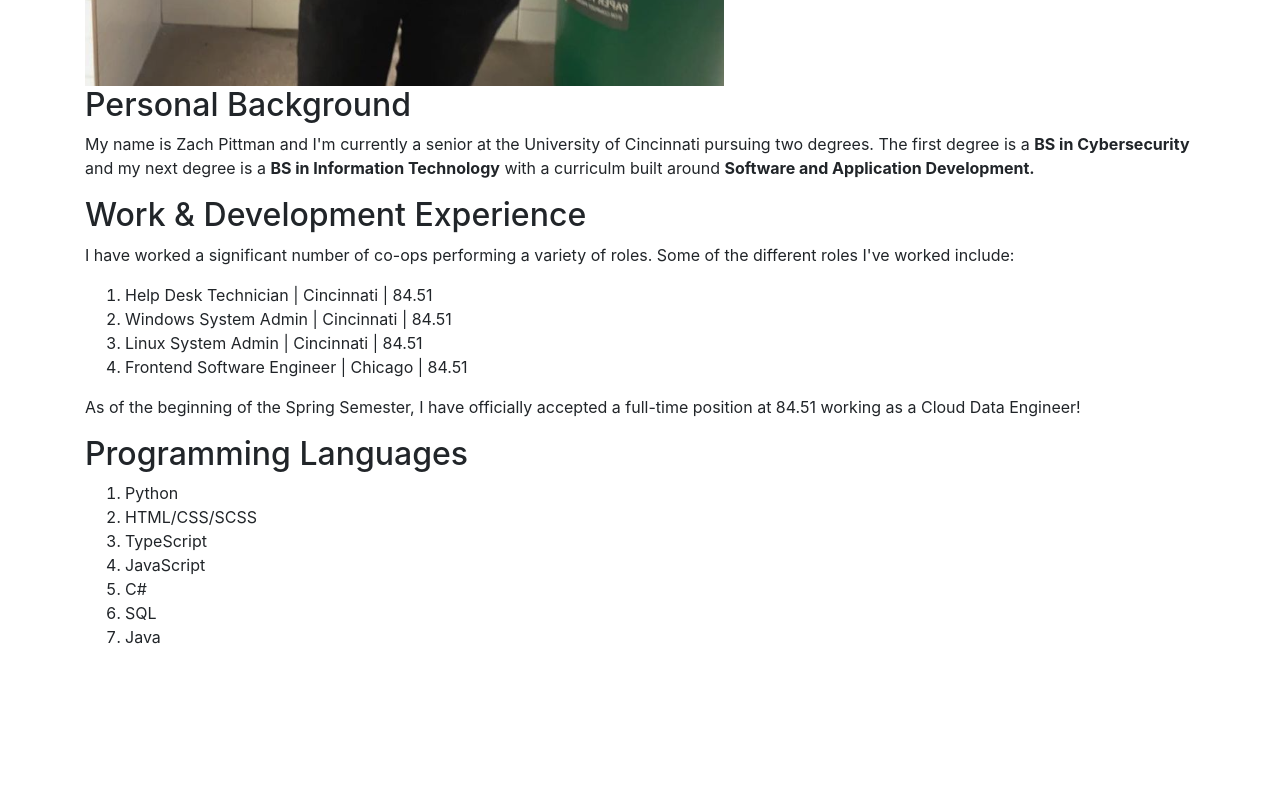
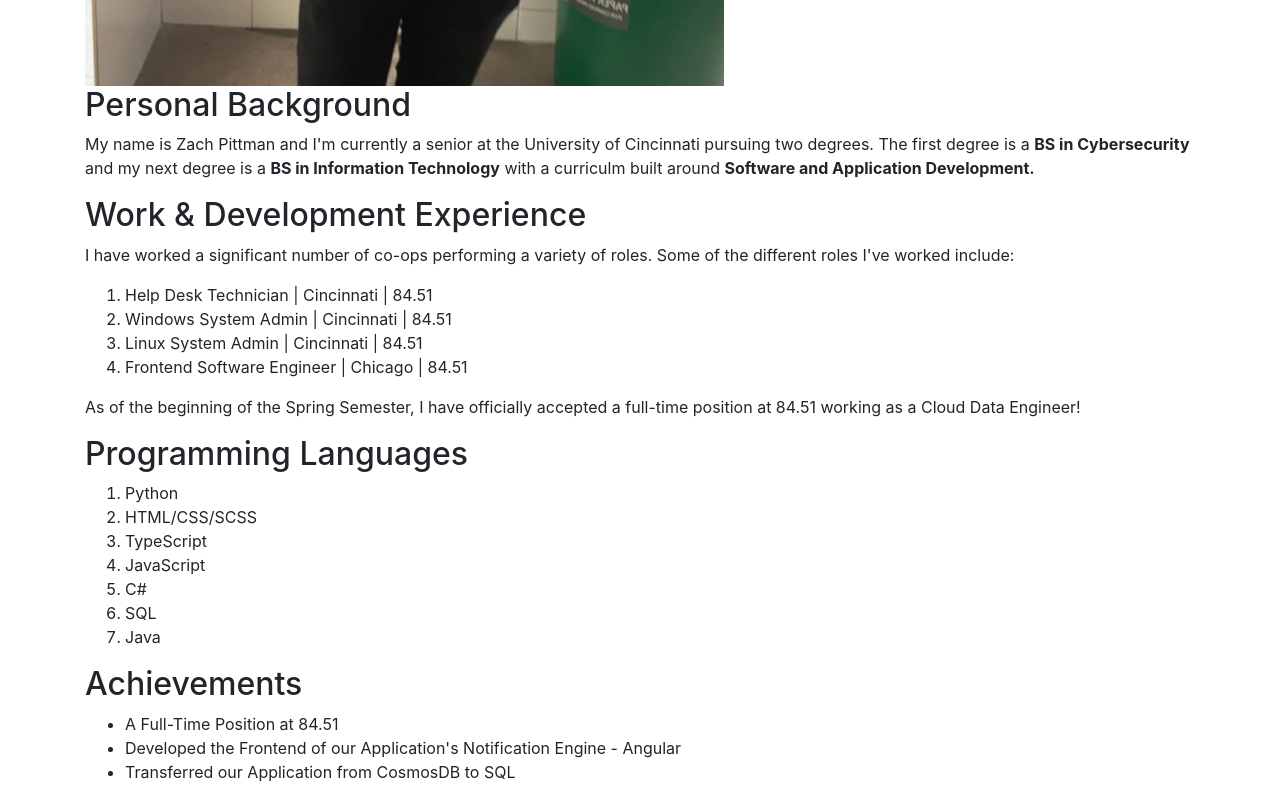
Before and after one commit to IT3049C-Lively-FA23/online-portfolio-pittmaza, a website: page index.html in a window 1280 px wide. Shown: the part 810-1610 px from the top of the page. Before the commit the page ends 1475 px from the top, so only its background shows below. Drawn offline with nearby package versions, Linux system fonts and the light colour scheme.

Commit message:
added Achievements section

```diff
--- a/index.html
+++ b/index.html
@@ -65,6 +65,20 @@
         </ol>
       </div>
 
+      <div class="section" id="achievements">
+        <h2>Achievements</h2>
+        <ul>
+          <!-- As silly as it may seem, nailing a full-time job was a pretty big feat -->
+          <!-- All of my achievements are from my co-ops -->
+          <li>A Full-Time Position at 84.51</li>
+          <li>
+            Developed the Frontend of our Application's Notification Engine -
+            Angular
+          </li>
+          <li>Transferred our Application from CosmosDB to SQL</li>
+        </ul>
+      </div>
+
       <!-- WORK FROM INSIDE THIS CONTAINER-->
     </div>
 
```
